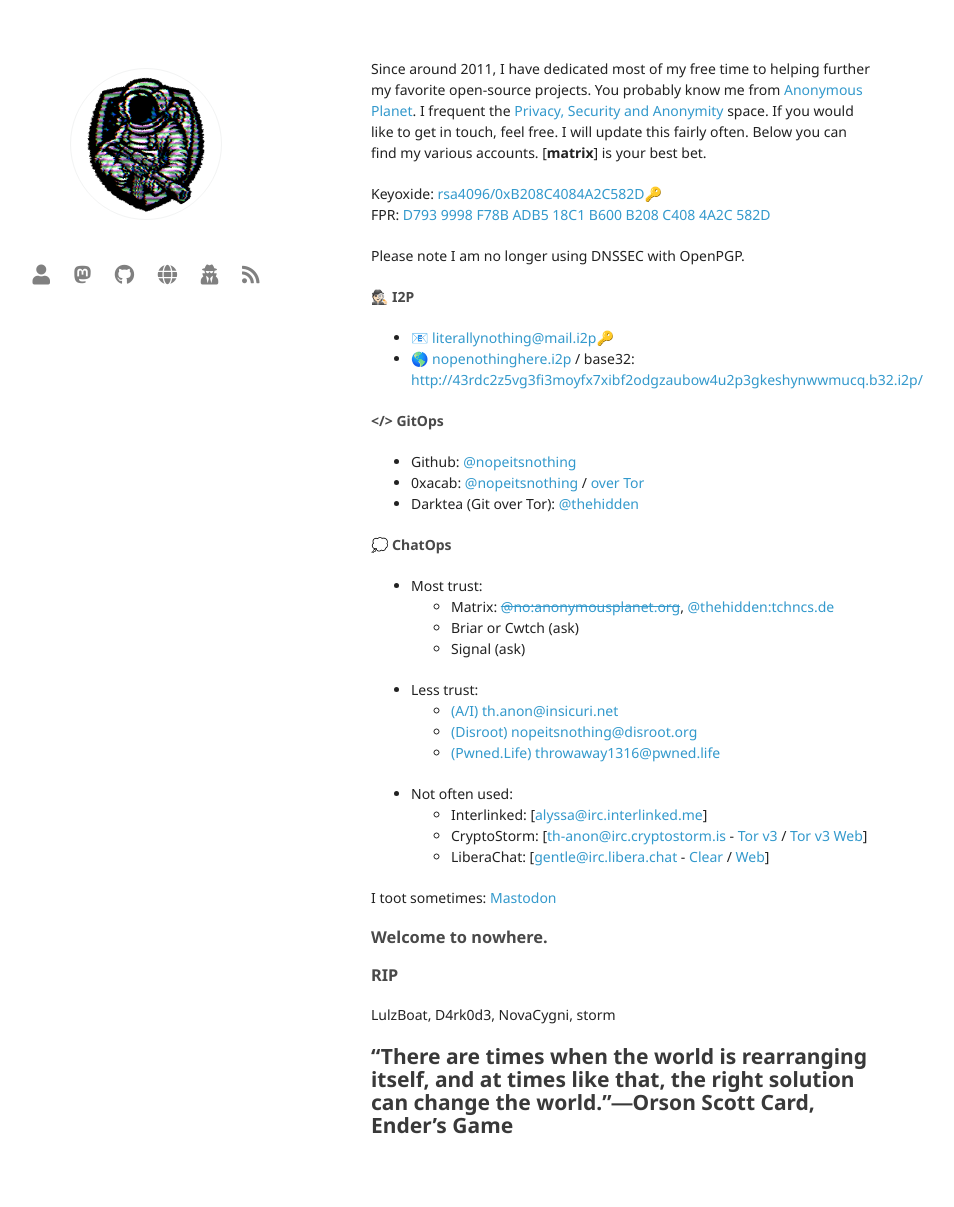
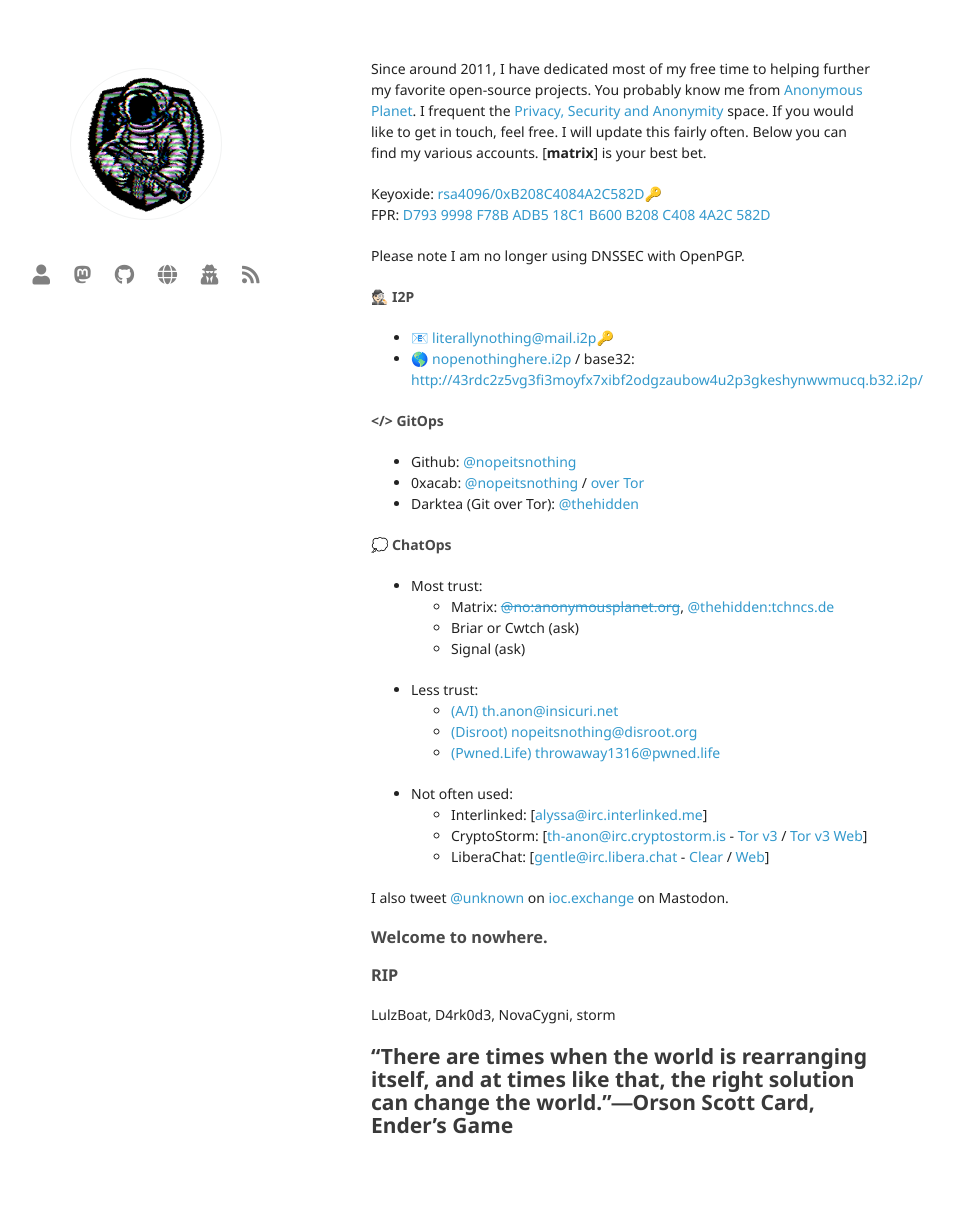
Before and after one commit to nopeitsnothing/itsnothing.net, a Jekyll site: the page built from about.md, in a window 1280 px wide. Shown: the whole page, without its empty margins (199-1153 px from the left). Built offline with Jekyll 4.4.1, drawn with Linux system fonts in a browser that asks for light colours; nearby versions of some CDN libraries.

Commit message:
Update link to IOC Exchange
Signed-off-by: nopeitsnothing <no@anonymousplanet.org>

```diff
--- a/about.md
+++ b/about.md
@@ -36,7 +36,7 @@ Please note I am no longer using DNSSEC with OpenPGP.
   - CryptoStorm: \[[th-anon@irc.cryptostorm.is](irc://irc.cryptostorm.is/th-anon) - [Tor v3](ircs://stormwio4d5qkewys7ymh5lezxs35qweyomvyeqddcxgkslt3sfltsad.onion:6697/cryptostorm) / [Tor v3 Web](http://stormu36id5e62n2i7kq3v7batuy34dimpijx5euklgl5bwi65eaycyd.onion/chat/)\]
   - LiberaChat: \[[gentle@irc.libera.chat](irc://irc.libera.chat/) - [Clear](ircs://irc.libera.chat:6697) / [Web](https://web.libera.chat/)\]
 
-I toot sometimes: <a rel="me" href="https://ioc.exchange/@unknown">Mastodon</a>
+I also tweet <a href="https://ioc.exchange/@unknown">@unknown</a> on [ioc.exchange](https://ioc.exchange) on Mastodon.
 
 ### Welcome to nowhere.
 
```
